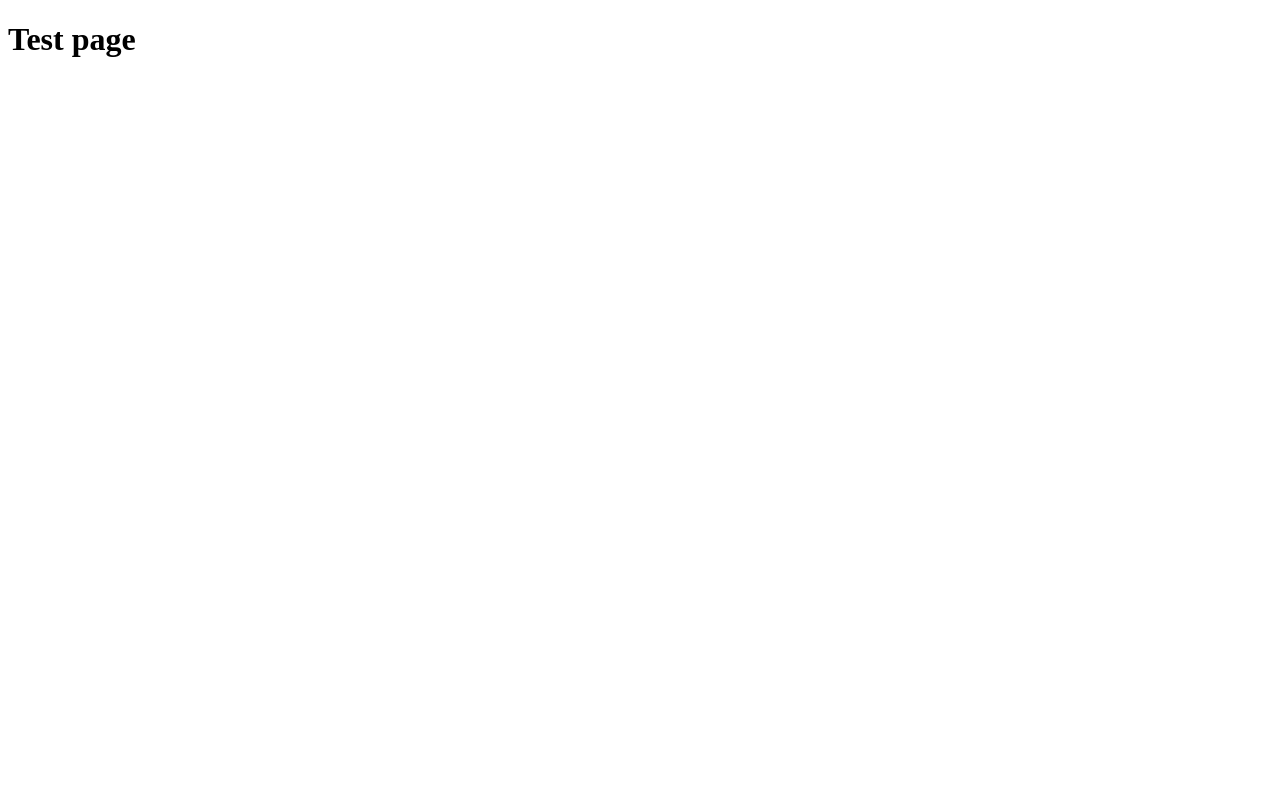
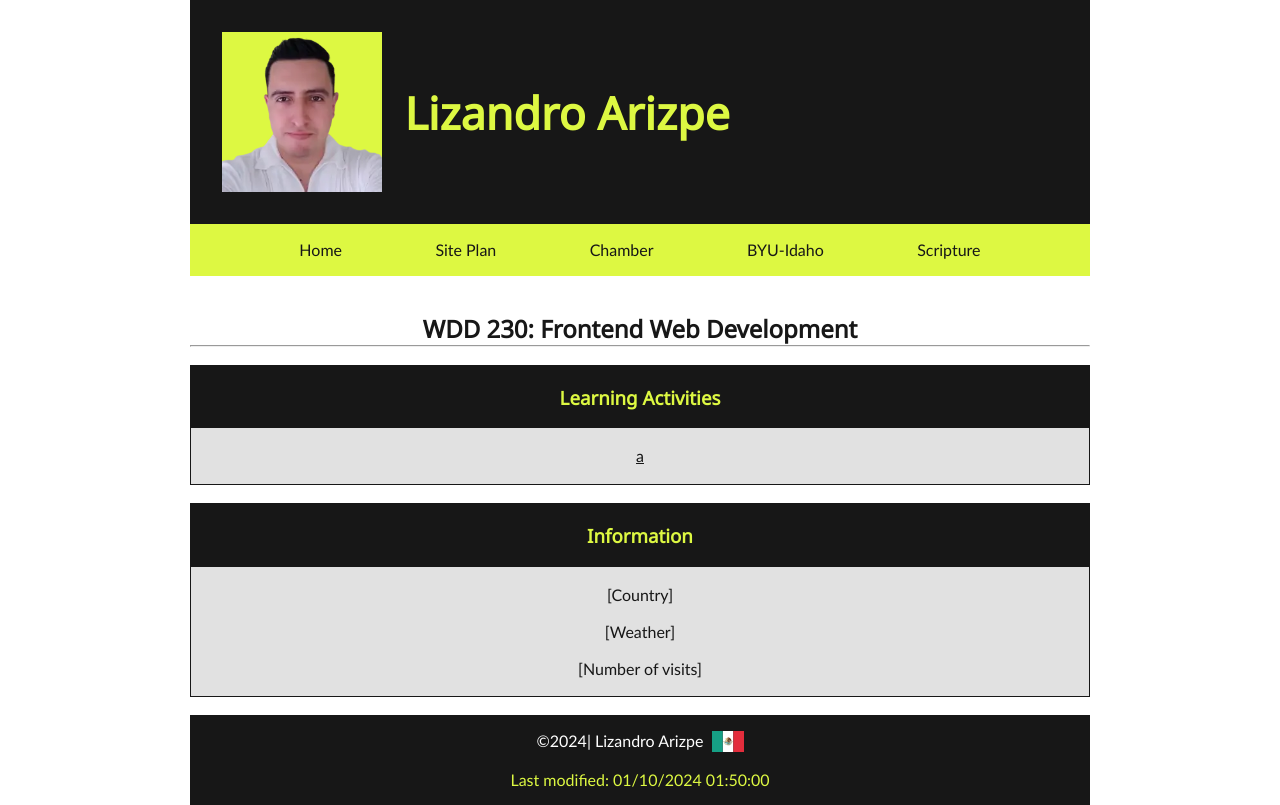
Before and after one commit to aribyui/wdd230, a plain HTML site: page index.html in a window 1280 px wide. Drawn offline with Linux system fonts and the light colour scheme.

Commit message:
course home page added

```diff
--- a/index.html
+++ b/index.html
@@ -1,13 +1,75 @@
-<!DOCTYPE html>
-<html lang="en">
+<!doctype html>
+<html lang="en-US">
 
 <head>
-  <meta charset="UTF-8">
-  <meta name="viewport" content="width=device-width, initial-scale=1.0">
-  <title>Test page</title>
+  <meta charset="utf-8">
+  <meta name="viewport" content="width=device-width, initial-scale=1">
+  <meta name="description"
+    content="WDD 230 - Web Frontend Development | Lizandro Arnaldo Arizpe Martínez | course assignment portal">
+  <meta name="author" content="Lizandro Arizpe">
+  <link rel="stylesheet" href="styles/base.css">
+  <link rel="preconnect" href="https://fonts.googleapis.com">
+  <link rel="preconnect" href="https://fonts.gstatic.com" crossorigin>
+  <link href="https://fonts.googleapis.com/css2?family=Noto+Sans&display=swap" rel="stylesheet">
+  <title>Lizandro Arizpe - WDD 230 - Web Frontend Development</title>
 </head>
+
 <body>
-  <h1>Test page</h1>
+  <header>
+    <img src="images/lizandro.webp" alt="a photo of lizandro, he smiles at the camera and wears a white shirt">
+    <h1>Lizandro Arizpe</h1>
+  </header>
+  <nav>
+    <ul>
+      <li><a href="#">Home</a></li>
+      <li><a href="lesson03/chamber-site-plan.html">Site Plan</a></li>
+      <li><a href="chamber/">Chamber</a></li>
+      <li><a href="https://www.byui.edu/">BYU-Idaho</a></li>
+      <li><a href="http://tinyurl.com/mu3drk7m">Scripture</a></li>
+    </ul>
+  </nav>
+  <main>
+    <br>
+    <br>
+    <h2>WDD 230: Frontend Web Development</h2>
+    <hr>
+    <br>
+    <section class="card">
+      <h3>Learning Activities</h3>
+      <br>
+      <ul>
+        <li><a href="">a</a></li>
+        <li><a href=""></a></li>
+        <li><a href=""></a></li>
+        <li><a href=""></a></li>
+        <li><a href=""></a></li>
+        <li><a href=""></a></li>
+        <li><a href=""></a></li>
+        <li><a href=""></a></li>
+        <li><a href=""></a></li>
+        <li><a href=""></a></li>
+      </ul>
+      <br>
+    </section>
+    <br>
+    <section class="card">
+      <h3>Information</h3>
+      <br>
+      <p>[Country]</p>
+      <br>
+      <p>[Weather]</p>
+      <br>
+      <p>[Number of visits]</p>
+      <br>
+    </section>
+    <br>
+  </main>
+  <footer>
+    <p>&copy;<span id="currentYear"></span> | Lizandro Arizpe &nbsp; <img src="images/mexicoFlag.svg" alt=""></p>
+    <br>
+    <p id="lastModified"></p>
+  </footer>
+  <script src="scripts/getdates.js"></script>
 </body>
 
 </html>
--- /dev/null
+++ b/scripts/getdates.js
@@ -0,0 +1,9 @@
+// https://www.w3schools.com/jsref/prop_doc_lastmodified.asp
+let lastModif = document.lastModified;
+
+// http://tinyurl.com/4mdmc2ev
+const date = new Date();
+const currentYear = date.getFullYear();
+
+document.getElementById("currentYear").textContent = currentYear;
+document.getElementById("lastModified").textContent = `Last modified: ${lastModif}`;
--- /dev/null
+++ b/styles/base.css
@@ -0,0 +1,108 @@
+* {
+  /* border: 1px solid rgb(10, 169, 205); */
+  box-sizing: border-box;
+  margin: 0;
+  padding: 0;
+}
+
+body {
+  max-width: 900px;
+  margin: 0 auto;
+  background-color: white;
+}
+
+h1, h2, h3 {
+  font-family: 'Noto Sans', sans-serif;
+
+}
+
+ p, a {
+  font-family:'Trebuchet MS', 'Lucida Sans Unicode', 'Lucida Grande', 'Lucida Sans', Arial, sans-serif;
+}
+
+header {
+  background-color: #171717;
+  display: flex;
+  justify-content: start;
+  align-items: center;
+  padding: 2em;
+}
+
+header img {
+  background-color: #ddf842;
+  width: 10em;
+  /* border: 2px solid #ddf842; */
+}
+
+header h1 {
+  color: #ddf842;
+  font-size: 2.8em;
+  margin-left: .5em;
+}
+
+nav {
+  background-color: #ddf842;
+  padding: 1em;
+}
+
+nav ul {
+  display: flex;
+  justify-content: space-evenly;
+  list-style-type: none;
+}
+
+nav ul li a {
+  color: #171717;
+  text-decoration: none;
+}
+
+main h2 {
+  text-align: center;
+  color: #171717;
+}
+
+hr {
+  color: #171717;
+}
+
+.card {
+  display: grid;
+  grid-template-columns: 1fr;
+  text-align: center;
+  border: 1px solid #171717;
+  background-color: #e1e1e1;
+}
+
+.card h3 {
+  background-color: #171717;
+  color: #ddf842;
+  padding: 1em;
+}
+
+.card ul {
+  list-style-type: none;
+}
+
+.card ul li a, p {
+  color: #171717;
+}
+
+footer {
+  background-color: #171717;
+
+  padding: 1em;
+}
+
+footer p {
+  display: flex;
+  justify-content: center;
+  color: white;
+}
+
+footer img {
+  width: 2em;
+}
+
+#lastModified {
+  color: #ddf842;
+}
```
Also changed, not shown: images/lizandro.webp (added), images/mexicoFlag.svg (added).
